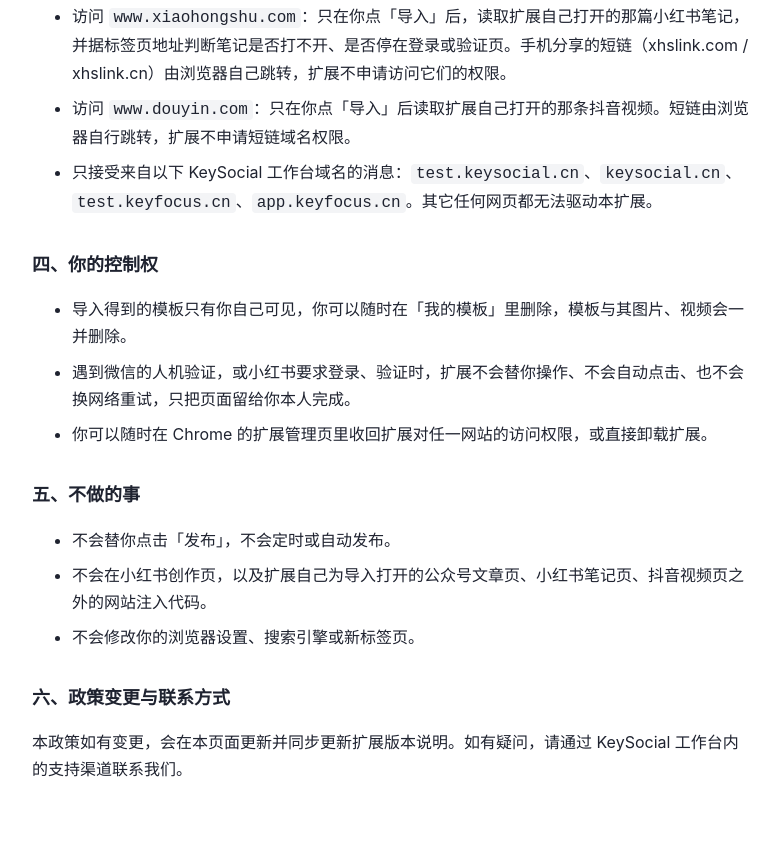
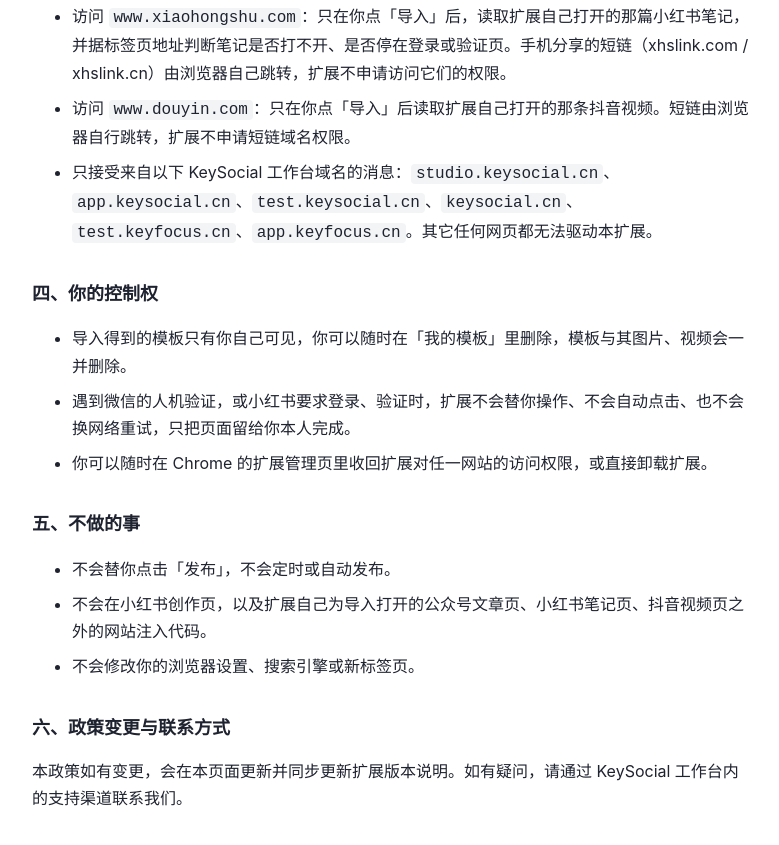
Before and after one commit to rellyxx/keyfocus-extension-privacy, a plain HTML site: page index.html in a window 1280 px wide. Shown: the part 1809-2654 px from the top of the page, without its empty margins (248-1027 px from the left). Before the commit the page ends 2632 px from the top, so only its background shows below. Drawn offline with Linux system fonts and the light colour scheme.

Commit message:
docs: 同步正式工作台新旧域名隐私政策

```diff
--- a/index.html
+++ b/index.html
@@ -50,7 +50,7 @@
   <li>访问 <code>mp.weixin.qq.com</code>：只在你点「导入」后，读取扩展自己打开的那篇公众号文章。</li>
   <li>访问 <code>www.xiaohongshu.com</code>：只在你点「导入」后，读取扩展自己打开的那篇小红书笔记，并据标签页地址判断笔记是否打不开、是否停在登录或验证页。手机分享的短链（xhslink.com / xhslink.cn）由浏览器自己跳转，扩展不申请访问它们的权限。</li>
   <li>访问 <code>www.douyin.com</code>：只在你点「导入」后读取扩展自己打开的那条抖音视频。短链由浏览器自行跳转，扩展不申请短链域名权限。</li>
-  <li>只接受来自以下 KeySocial 工作台域名的消息：<code>test.keysocial.cn</code>、<code>keysocial.cn</code>、<code>test.keyfocus.cn</code>、<code>app.keyfocus.cn</code>。其它任何网页都无法驱动本扩展。</li>
+  <li>只接受来自以下 KeySocial 工作台域名的消息：<code>studio.keysocial.cn</code>、<code>app.keysocial.cn</code>、<code>test.keysocial.cn</code>、<code>keysocial.cn</code>、<code>test.keyfocus.cn</code>、<code>app.keyfocus.cn</code>。其它任何网页都无法驱动本扩展。</li>
 </ul>
 
 <h2>四、你的控制权</h2>
```
Also changed, not shown: privacy.html (+1 -1 lines).
